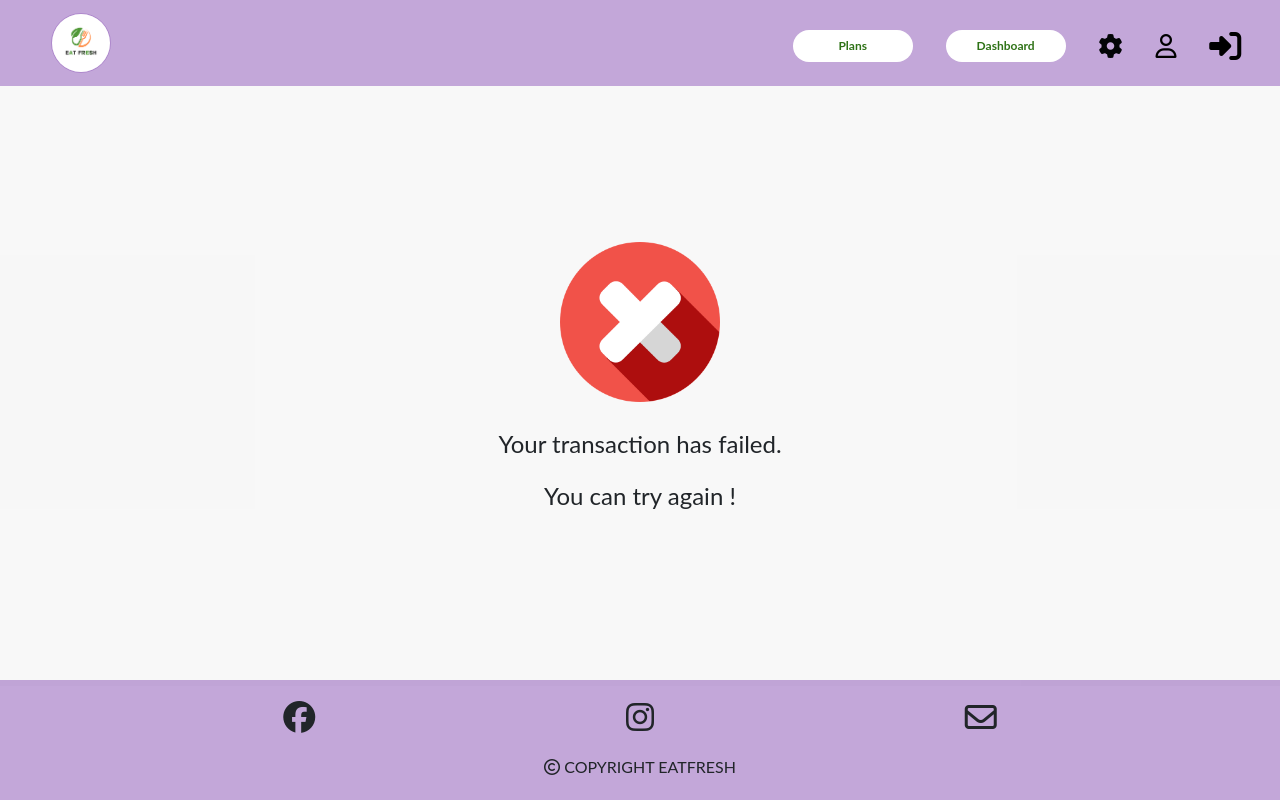
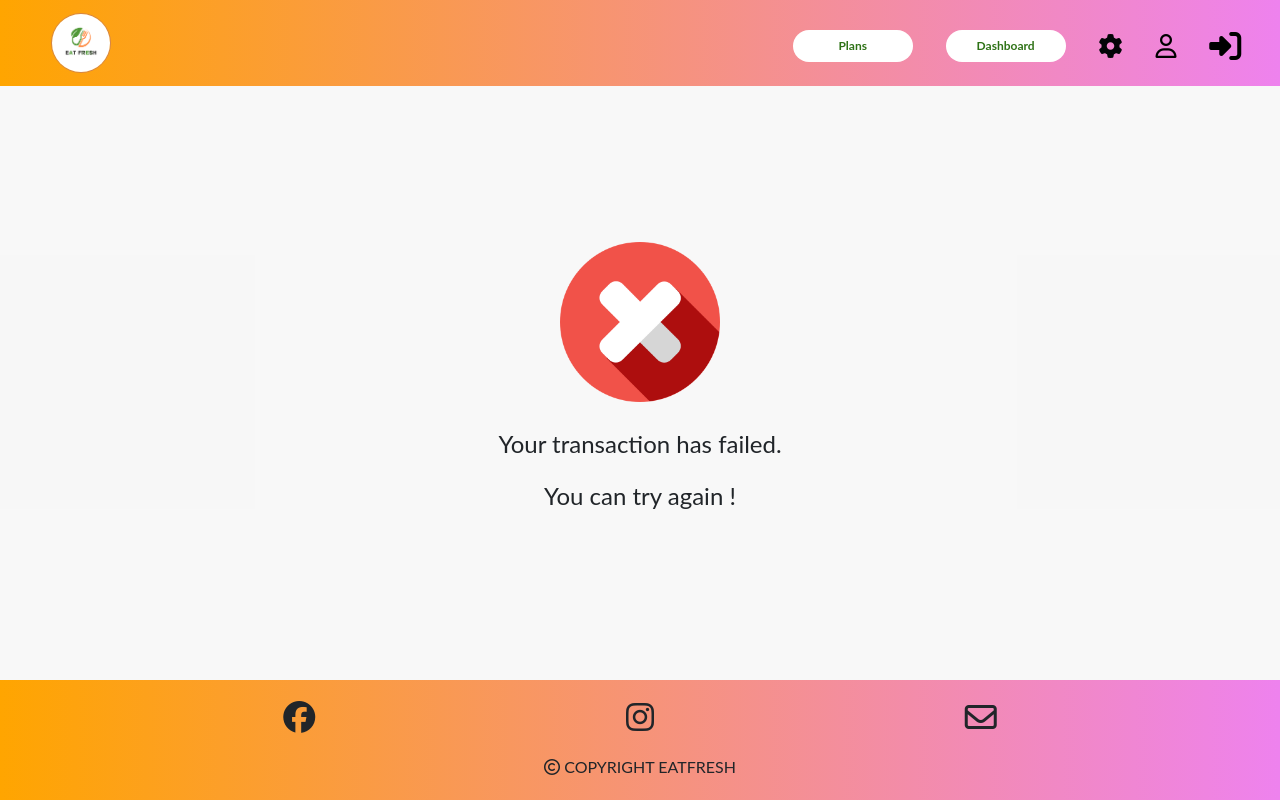
Before and after one commit to Globetrottercode/react_eat_fresh, a React (Create React App) app: page /failure in a window 1280 px wide. Built offline with nearby package versions, Linux system fonts and the light colour scheme.

Commit message:
Design changes in Navbar, Phone  design changes

```diff
--- a/src/components/TopNavbar.js
+++ b/src/components/TopNavbar.js
@@ -80,7 +80,10 @@ function TopNavbar() {
     <>
       <nav
         className="navbar navbar-expand-lg navbar-dark  "
-        style={{ backgroundColor: "rgba(136, 80, 180, 0.50)" }}
+        style={{
+          backgroundColor: "rgba(136, 80, 180, 0.50)",
+          backgroundImage: "linear-gradient(to right , orange , violet) ",
+        }}
       >
         <i style={{ marginLeft: "4%" }} className="navbar-brand">
           {" "}
--- a/src/css/styles.css
+++ b/src/css/styles.css
@@ -7,6 +7,7 @@ body {
   overflow-x: hidden;
   overflow-y: hidden;
   font-family: "Lato", sans-serif;
+  /* background-image: linear-gradient(to right, orange, violet); */
 }
 
 .logincontain {
@@ -22,6 +23,7 @@ body {
   width: 100%;
   height: 40vh;
   background-color: rgba(99, 47, 107, 0.8);
+  background-image: linear-gradient(to right, #fc4f00, #8b1874);
   color: white;
   display: flex;
   justify-content: center;
@@ -46,6 +48,7 @@ body {
 
 .altfooterCopyRight {
   background-color: rgba(48, 47, 107, 0.69);
+  background-image: linear-gradient(to right, orange, violet);
   height: 10vh;
   color: white;
   display: flex;
@@ -153,6 +156,7 @@ body {
   height: 15vh;
   margin-bottom: 0vh;
   background-color: rgba(136, 80, 180, 0.5);
+  background-image: linear-gradient(to right, orange, violet);
   display: flex;
   flex-direction: column;
   align-items: center;
@@ -525,6 +529,9 @@ body {
     height: 88vh;
     /* background-color: aqua; */
   }
+  body {
+    /* background-image: linear-gradient(to bottom, #ffe6c7, #ffa559); */
+  }
 }
 
 /* //////////////// Footer.js /////////////////*/
```
